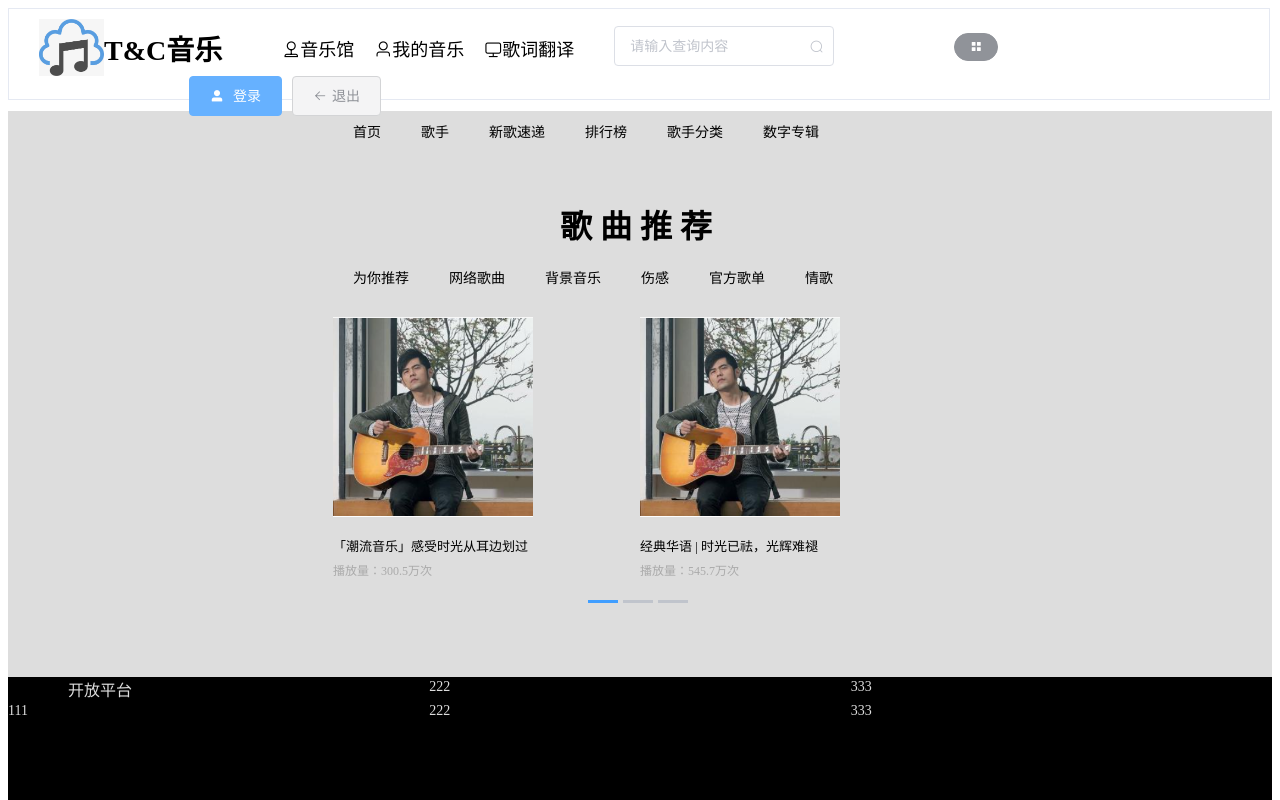
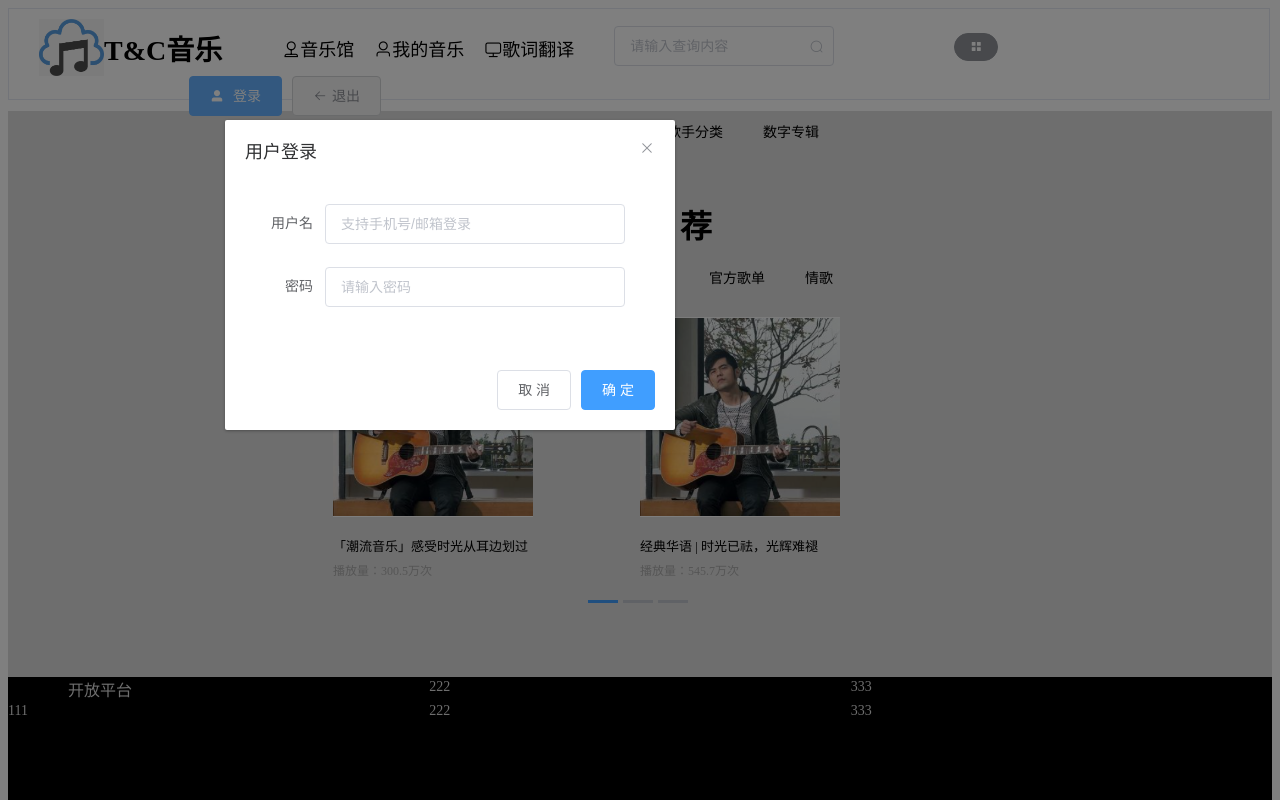
Before and after one commit to JCHappytime/Music-Vue, a Vue app: page /#/index in a window 1280 px wide. Both pictures are taken after a click on the button "登录". Shown: the top 800 px of the page. Built offline with nearby package versions, Linux system fonts and the light colour scheme.

Commit message:
用户名+密码登录

```diff
--- a/src/views/Header.vue
+++ b/src/views/Header.vue
@@ -36,6 +36,7 @@
         type="primary"
         icon="el-icon-user-solid"
         class="button-wrap"
+        @click="login"
         small
       >
         登录
@@ -44,6 +45,36 @@
     </div>
     <sub-header></sub-header>
     <!-- <new-songs></new-songs> -->
+    <el-dialog
+      title="用户登录"
+      :visible.sync="isShowLogin"
+      class="dialog-width"
+    >
+      <el-form :model="form">
+        <el-form-item label="用户名" :label-width="formLabelWidth">
+          <el-input
+            v-model="form.name"
+            class="input-width"
+            autocomplete="off"
+            placeholder="支持手机号/邮箱登录"
+          ></el-input>
+        </el-form-item>
+        <el-form-item label="密码" :label-width="formLabelWidth">
+          <el-input
+            v-model="form.password"
+            class="input-width"
+            autocomplete="off"
+            placeholder="请输入密码"
+          ></el-input>
+        </el-form-item>
+      </el-form>
+      <span slot="footer" class="dialog-footer">
+        <el-button @click="isShowLogin = false">取 消</el-button>
+        <el-button type="primary" @click="dialogVisible = false"
+          >确 定</el-button
+        >
+      </span>
+    </el-dialog>
   </div>
 </template>
 
@@ -59,7 +90,18 @@ export default {
   data() {
     return {
       inputVal: '',
+      isShowLogin: false,
+      formLabelWidth: '80px',
+      form: {
+        name: '',
+        password: '',
+      },
     }
+  },
+  methods: {
+    login() {
+      this.isShowLogin = true
+    },
   },
 }
 </script>
@@ -107,4 +149,10 @@ a:hover {
 .i18n-btn {
   margin: 0 5px 0 120px;
 }
+.dialog-width {
+  width: 900px;
+}
+.input-width {
+  width: 300px;
+}
 </style>
```
